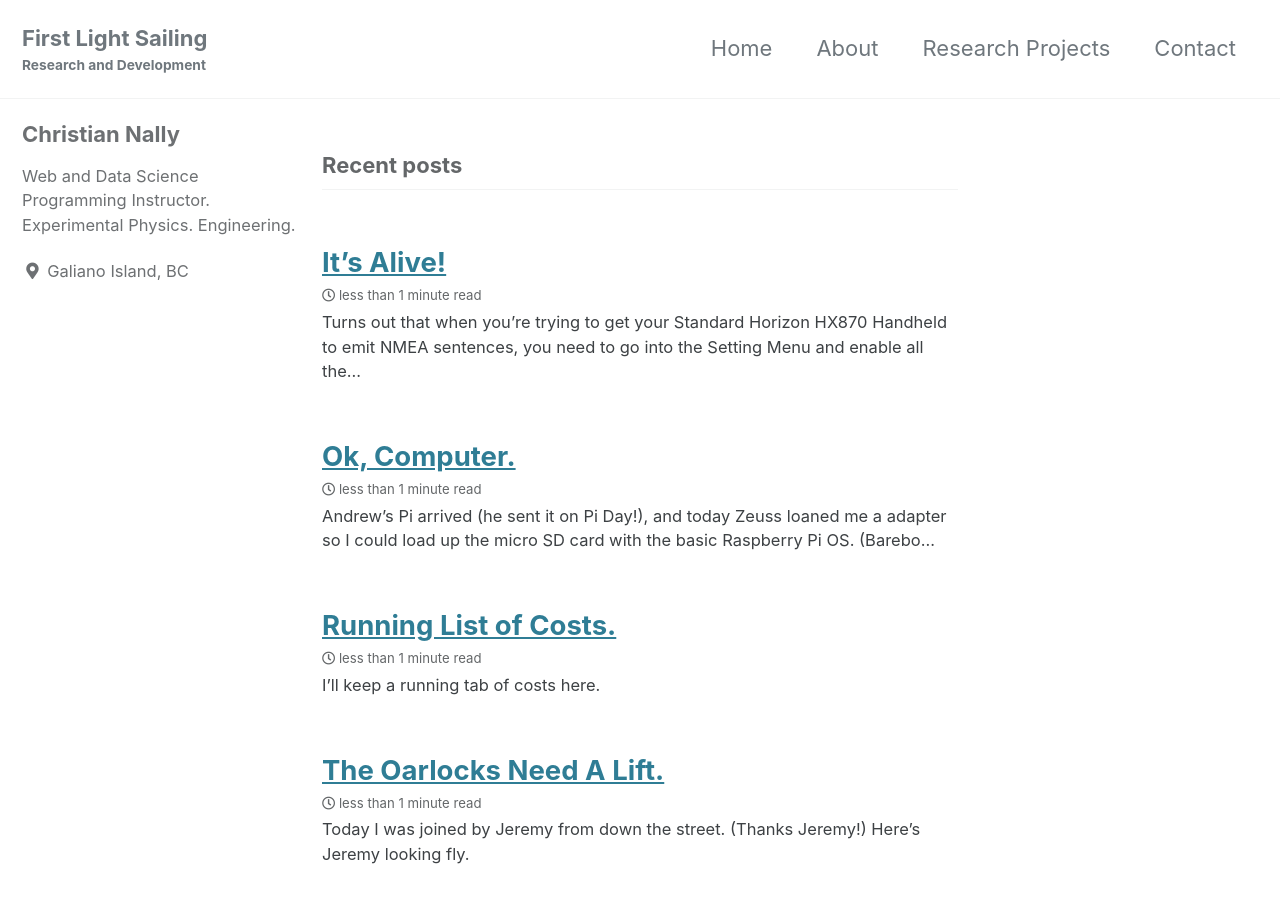
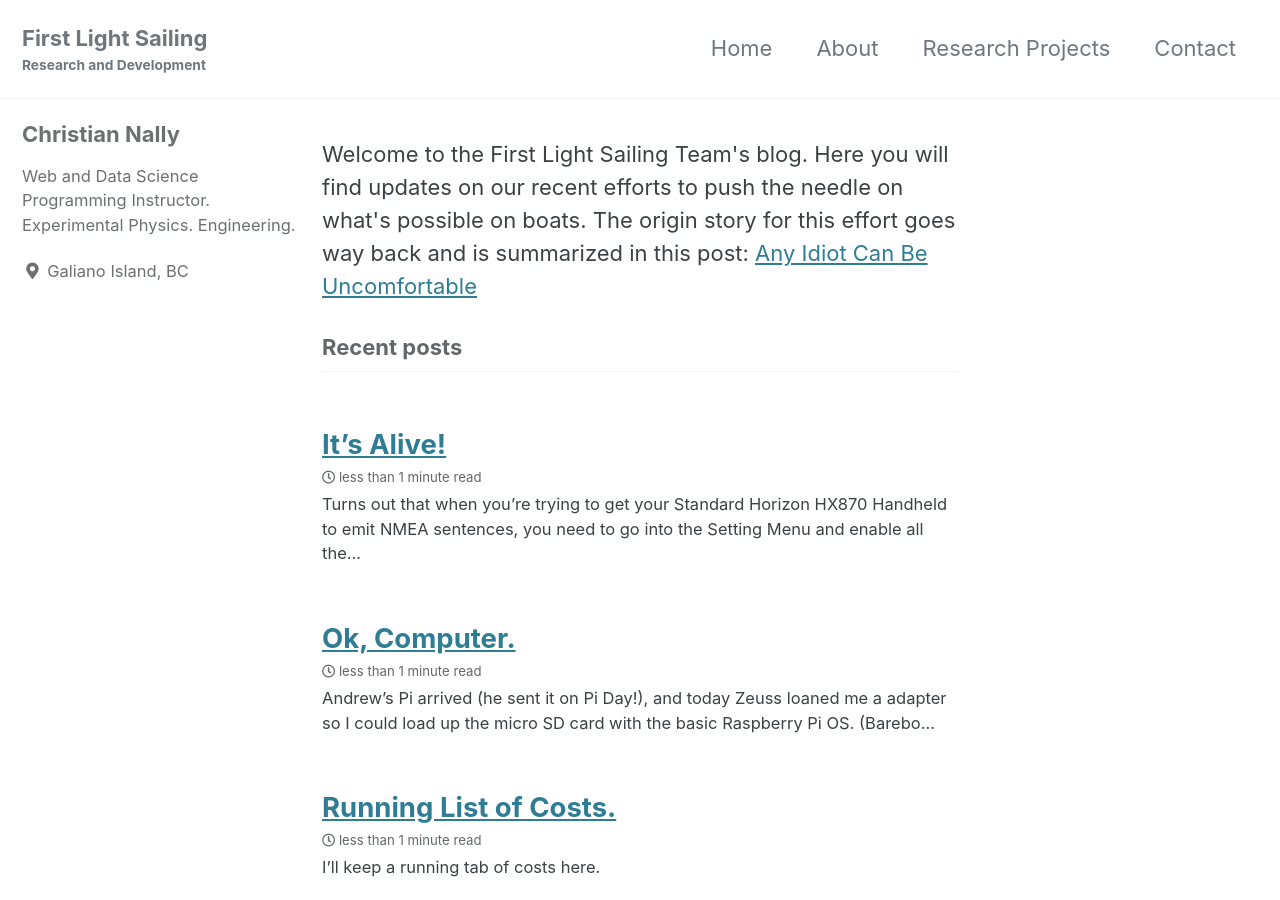
Before and after one commit to motiveNation/motiveNation.github.io, a Jekyll site: the page built from index.html, in a window 1280 px wide and 900 px high. Built offline with Jekyll 4.4.1, drawn with Linux system fonts in a browser that asks for light colours; cached includes are drawn as plain includes; the list of posts is cut into pages by our own code.

Commit message:
found the homepage content

```diff
--- a/index.html
+++ b/index.html
@@ -2,3 +2,9 @@
 layout: home
 author_profile: true
 ---
+
+Welcome to the First Light Sailing Team's blog.
+
+Here you will find updates on our recent efforts to push the needle on what's possible on boats.
+
+The origin story for this effort goes way back and is summarized in this post: <a href="/website/any-idiot/">Any Idiot Can Be Uncomfortable</a>
```
